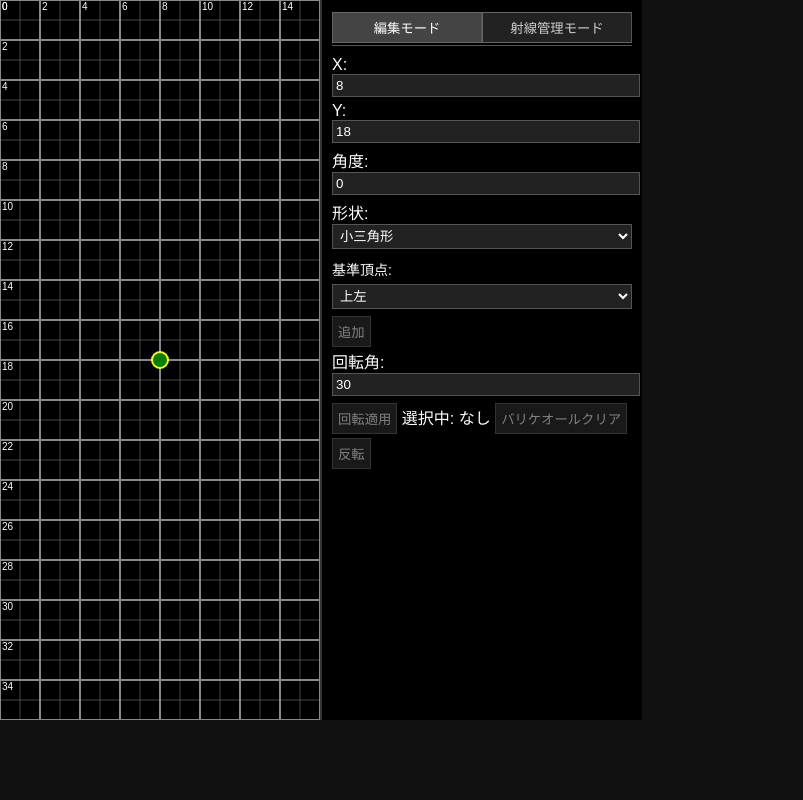
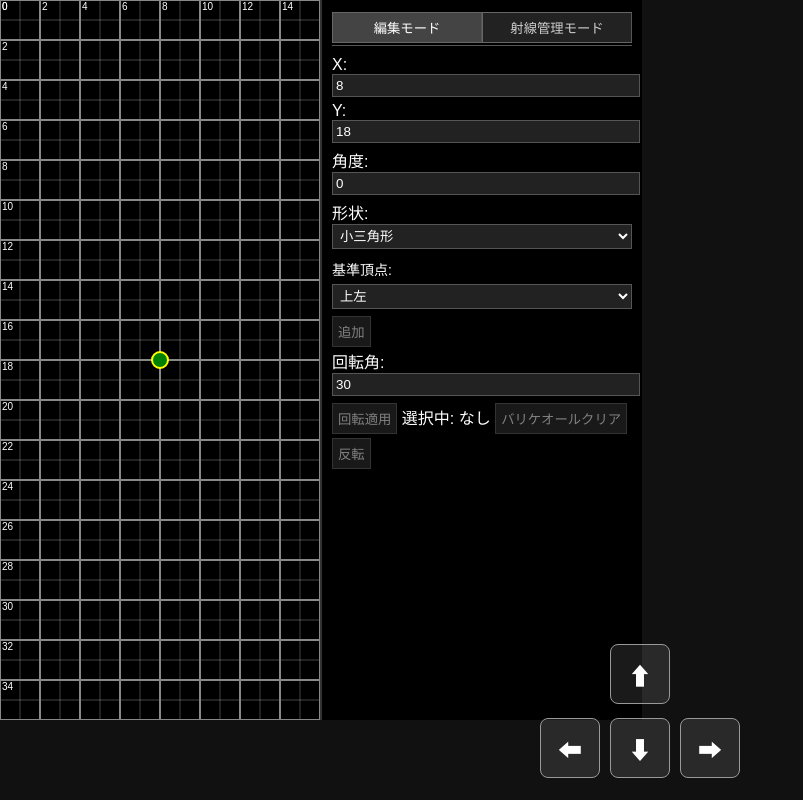
Before and after one commit to Toxumoki/mapsim_phone, a plain HTML site: page index.html in a window 1280 px wide. Shown: the whole page, without its empty margins (0-803 px from the left). Drawn offline with Linux system fonts and the light colour scheme.

Commit message:
comit test

```diff
--- a/index.html
+++ b/index.html
@@ -1,10 +1,13 @@
 <!DOCTYPE html>
 <html lang="ja">
+
 <head>
   <meta charset="UTF-8">
+  <meta name="viewport" content="width=device-width,initial-scale=1">
   <title>視覚シミュレーター</title>
   <link rel="stylesheet" href="style.css">
 </head>
+
 <body>
     <!-- ✅ キャンバス（左側） -->
   <div id="container">
--- a/script.js
+++ b/script.js
@@ -639,7 +639,7 @@ function isPointInPolygon(pt, poly) {
 // ✅ 射線管理モードのとき、スマホ画面なら十字ボタン表示
 function updateMobileControlsUI() {
   const mc = document.getElementById("mobileControls");
-  if (window.innerWidth <= 768 && !isEditMode) {
+  if (window.innerWidth <= 768000000 && !isEditMode) {
     mc.style.display = "flex";
   } else {
     mc.style.display = "none";
```
